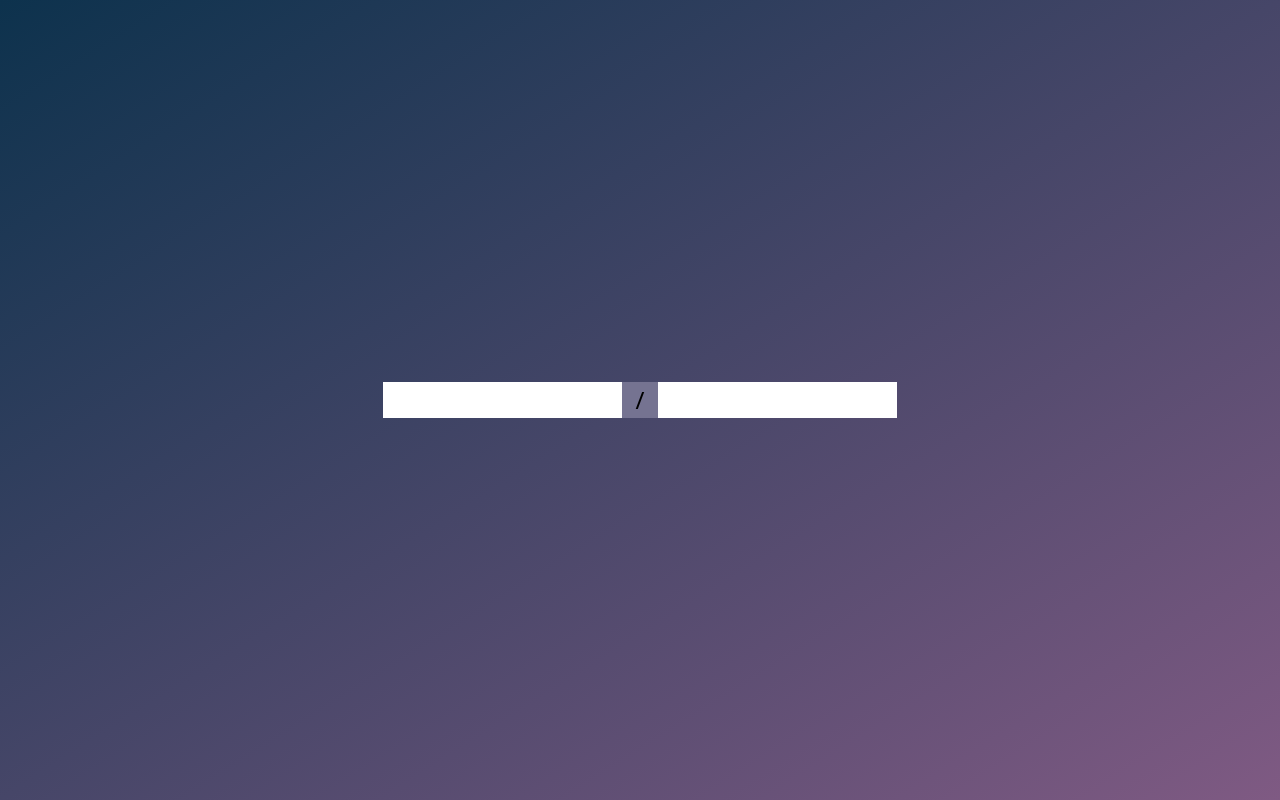
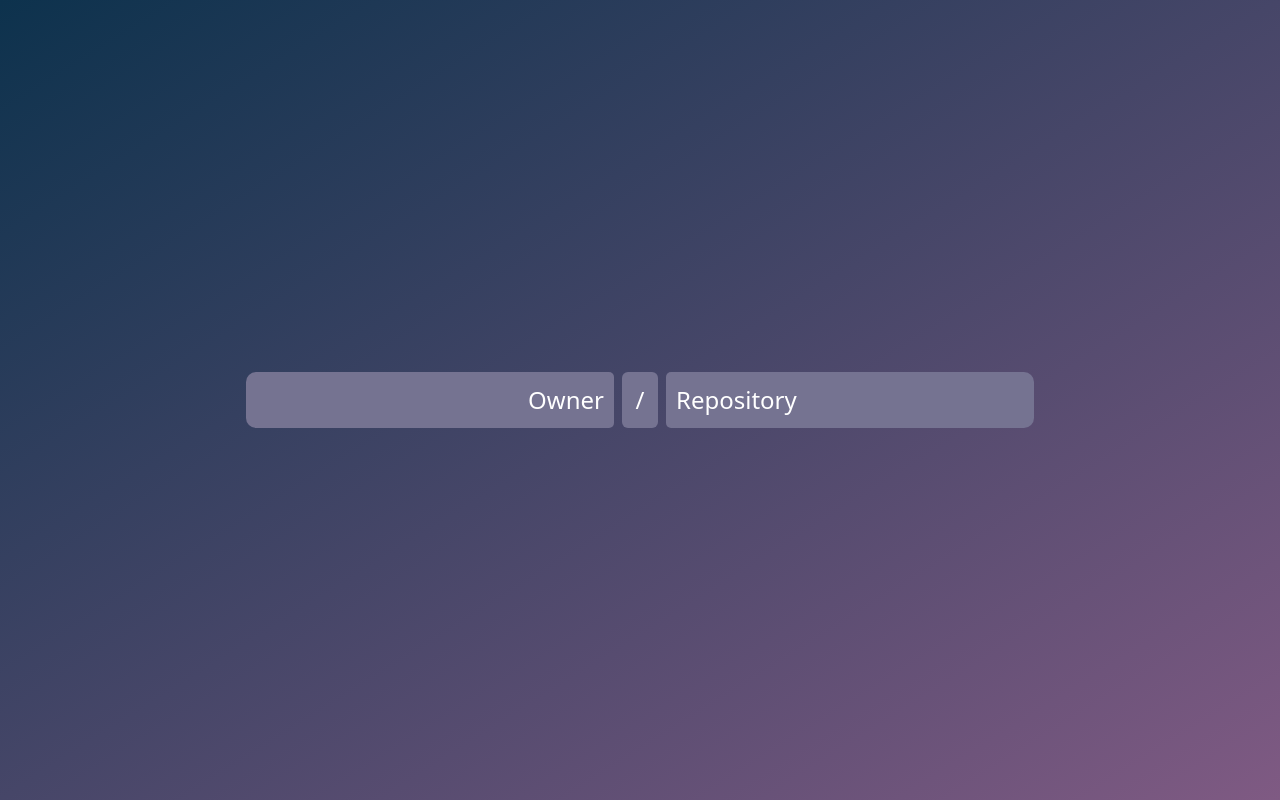
Before and after one commit to Yevhenii-Bakhmat/sigma-test-task, a React (Create React App) app: page /1/1 in a window 1280 px wide. Built offline with nearby package versions, Linux system fonts and the light colour scheme.

Commit message:
Mark up search input fields

```diff
--- /dev/null
+++ b/src/components/Input.tsx
@@ -0,0 +1,16 @@
+import React, { FC } from "react";
+import styles from "../styles/Input.module.scss";
+type Props = {
+  label: string;
+};
+const Input: FC<Props> = ({ label = "label" }) => {
+  return (
+    <div className={styles["group"]}>
+      <input type="text" required />
+      <span className={styles["bar"]}></span>
+      <label>{label}</label>
+    </div>
+  );
+};
+
+export default Input;
--- a/src/pages/HomePage.tsx
+++ b/src/pages/HomePage.tsx
@@ -1,12 +1,13 @@
+import Divider from "../components/Divider";
+import Input from "../components/Input";
+
 const HomePage = () => {
   return (
     <div className="w-screen h-screen grid place-items-center bg-gradient-to-br from-[#0D324D] to-[#7F5A83]">
-      <div className="bg-white flex flex-row gap-[8px]">
-        <input />
-        <span className="bg-[#757391] text-2xl aspect-square w-[36px] grid place-items-center">
-          /
-        </span>
-        <input />
+      <div className=" flex flex-row gap-[8px] text-white">
+        <Input label="Owner" />
+        <Divider />
+        <Input label="Repository" />
       </div>
     </div>
   );
--- /dev/null
+++ b/src/styles/Input.module.scss
@@ -0,0 +1,61 @@
+/* form starting stylings ------------------------------- */
+$label-x-padding: 10px;
+$border-radius-1: 10px;
+$border-radius-2: 5px;
+@use "sass:math";
+.group {
+  position: relative;
+  input {
+    color: #fff;
+    background: #757391;
+    font-size: 1.5rem;
+    padding: 10px 10px 10px 10px;
+    display: block;
+
+    &:focus {
+      outline: none;
+    }
+  }
+
+  /* LABEL ======================================= */
+  label {
+    color: #fff;
+    font-size: 1.5rem;
+    font-weight: normal;
+    position: absolute;
+    pointer-events: none;
+    top: 50%;
+    transform: translateY(-50%);
+    transition: 0.2s ease all;
+    -moz-transition: 0.2s ease all;
+    -webkit-transition: 0.2s ease all;
+  }
+
+  /* active state */
+  input:focus ~ label,
+  input:valid ~ label {
+    top: -10px;
+    font-size: 1rem;
+    color: #ffffff;
+  }
+
+  &:first-of-type {
+    input {
+      border-radius: $border-radius-1 $border-radius-2 $border-radius-2
+        $border-radius-1;
+      text-align: end;
+    }
+    label {
+      right: $label-x-padding;
+    }
+  }
+  &:last-of-type {
+    input {
+      border-radius: $border-radius-2 $border-radius-1 $border-radius-1
+        $border-radius-2;
+    }
+    label {
+      left: $label-x-padding;
+    }
+  }
+}
```
